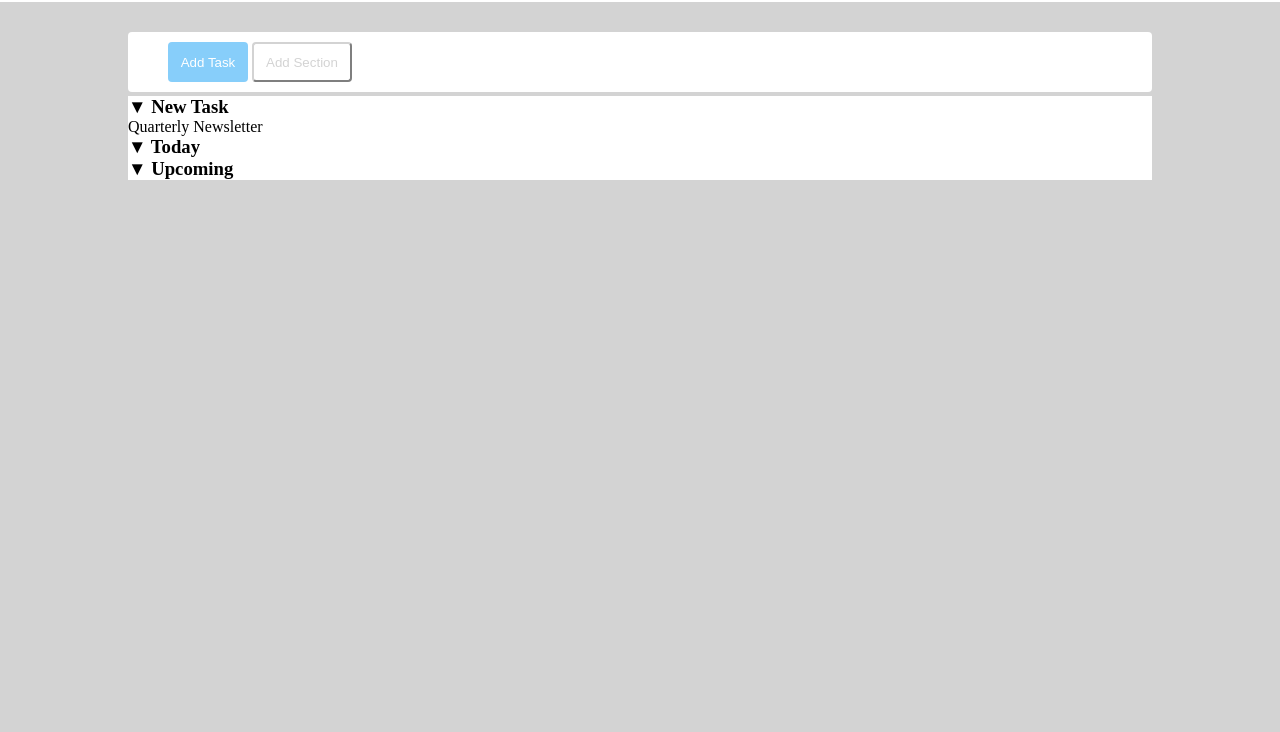
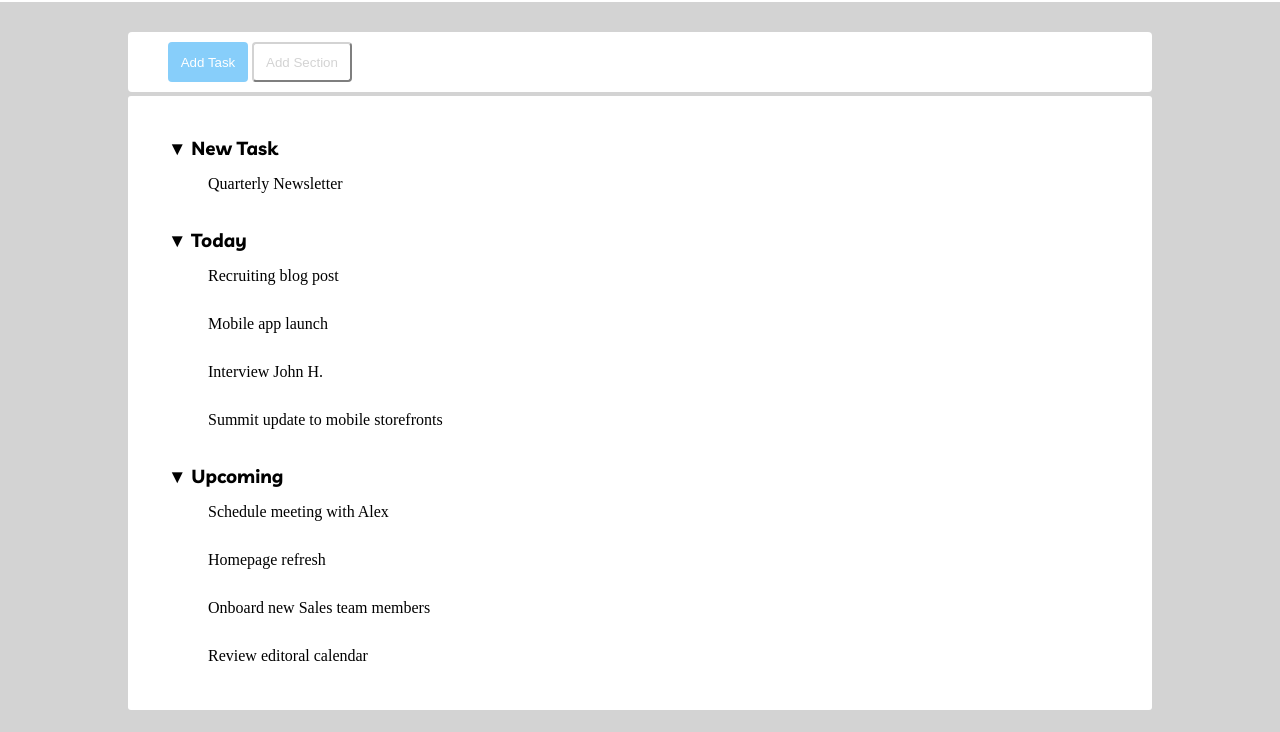
Before and after one commit to Alessandro9827/html-css-toboolist, a plain HTML site: page index.html in a window 1280 px wide. Shown: the part 68-800 px from the top of the page. Drawn offline with Linux system fonts and the light colour scheme; a web font is replaced by a local one.

Commit message:
inserimento parte di list section

```diff
--- a/index.html
+++ b/index.html
@@ -5,6 +5,10 @@
     <meta name="viewport" content="width=device-width, initial-scale=1.0">
     <title>TabooList</title>
     <link rel="stylesheet" href="./style.css">
+    <!--Google Font-->
+    <link rel="preconnect" href="https://fonts.googleapis.com">
+    <link rel="preconnect" href="https://fonts.gstatic.com" crossorigin>
+    <link href="https://fonts.googleapis.com/css2?family=AR+One+Sans&family=Livvic:wght@500;600;700&display=swap" rel="stylesheet">
 </head>
 <body>
     <!--prima parte con titolo e logo-->
@@ -25,10 +29,17 @@
         <!-- segno di spunta &#128504; mentre segno croce &#65794;-->
         <section class="list-section container">
             <h3 class="subsection-title">&#9660; New Task</h3>
-            <span class="text">Quarterly Newsletter</span>
+            <p>Quarterly Newsletter</p>
             <h3 class="subsection-title">&#9660; Today</h3>
+            <p>Recruiting blog post</p>
+            <p>Mobile app launch</p>
+            <p>Interview John H.</p>
+            <p>Summit update to mobile storefronts</p>
             <h3 class="subsection-title">&#9660; Upcoming</h3>
-
+            <p>Schedule meeting with Alex</span>
+            <p>Homepage refresh</span>
+            <p>Onboard new Sales team members</span>
+            <p>Review editoral calendar</span>
         </section>
     </main>
 </body>
--- a/style.css
+++ b/style.css
@@ -25,6 +25,7 @@ img {
     background-color: white;
     width: 80%;
     margin: 0 auto;
+    border-radius: 3px;
 }
 
 .name-banner{
@@ -68,5 +69,27 @@ img {
 
 .list-section {
     margin-top: 4px;
+    padding-top: 20px;
+    padding-left: 40px;
+    padding-bottom: 30px;
+}
 
+.subsection-title {
+    padding-top: 20px;
+    font-style: ;
 }
+
+.text {
+    padding-top: 10px;
+}
+
+p {
+    margin-left: 40px;
+    line-height: 3;
+}
+
+h3 {
+    font-family: 'AR One Sans', sans-serif;
+    font-family: 'Livvic', sans-serif;
+    font-weight:700;
+}
```
